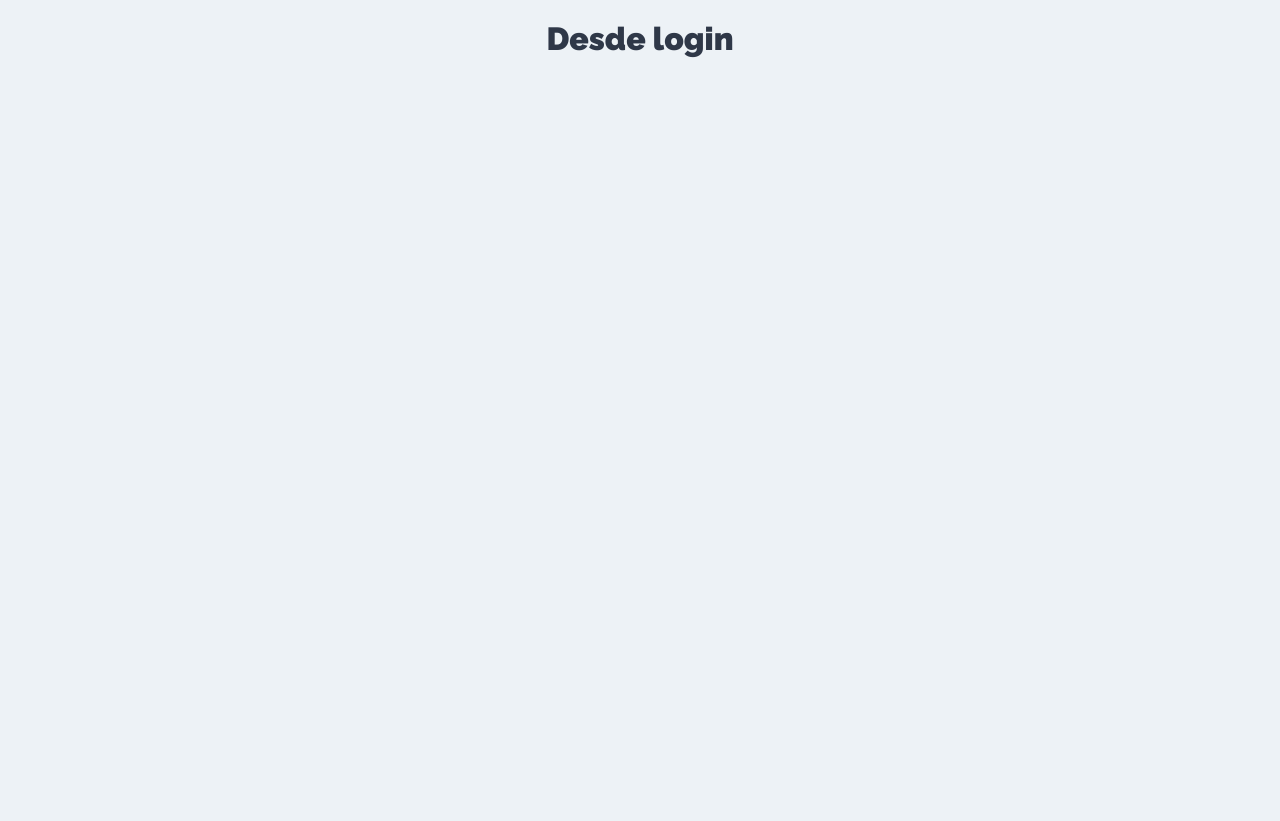
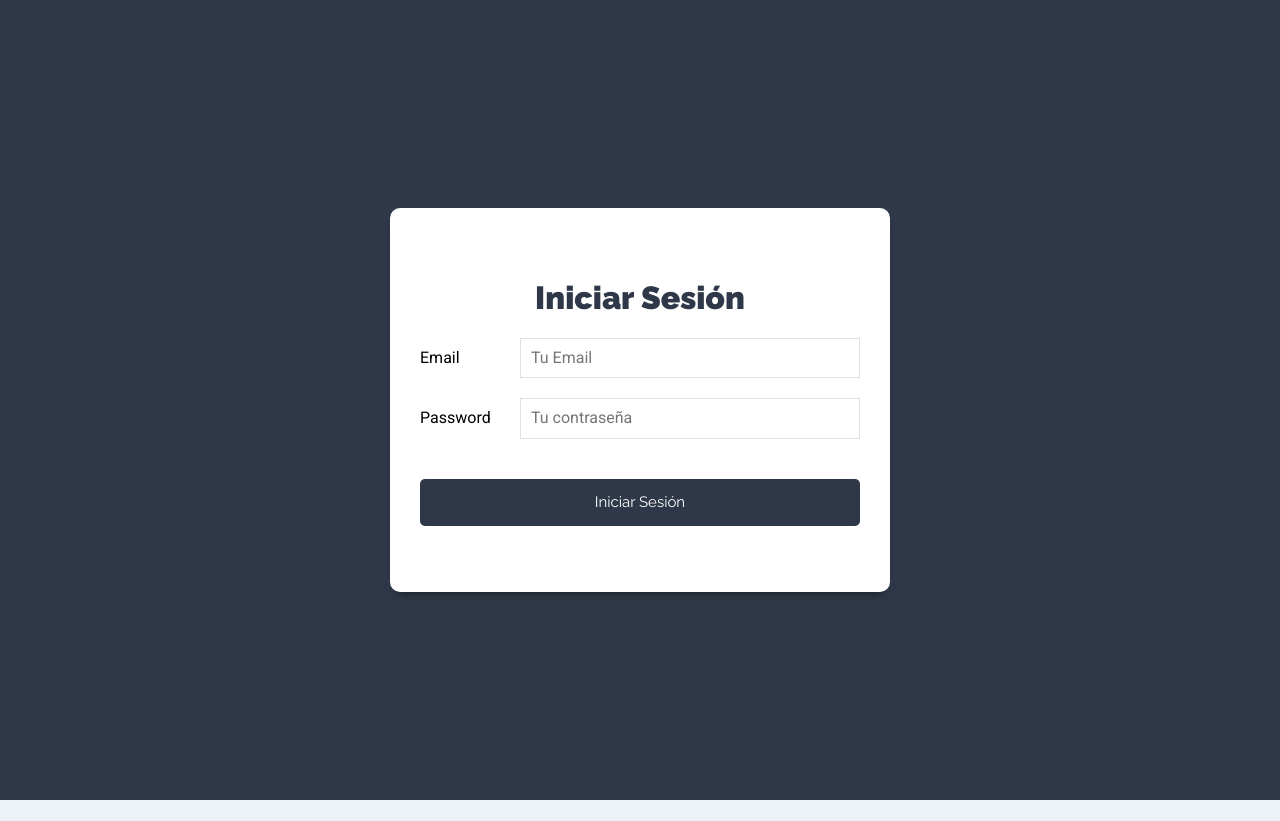
Before and after one commit to bgomez-2015482/Mern-Stack, a React (Create React App) app in the folder client/: page / in a window 1280 px wide. After the commit the page ends 800 px from the top, so only its background shows below. Built offline with nearby package versions, Linux system fonts and the light colour scheme.

Commit message:
Creating the login form

```diff
--- a/client/src/App.js
+++ b/client/src/App.js
@@ -14,7 +14,7 @@
     <Router>
       <Switch>
         <Route exact path="/" component={Login} />
-        <Route exact path="/new-accountnew-account" component={NewAccount} />
+        <Route exact path="/new-account" component={NewAccount} />
         <Route exact path="/projects" component={Projects} />
       </Switch>
     </Router>
--- a/client/src/components/auth/Login.jsx
+++ b/client/src/components/auth/Login.jsx
@@ -1,7 +1,48 @@
 import React from 'react';
 
 const Login = () => {
-    return ( <h1>Desde login</h1> );
+
+    const onChangeLogin = () => {
+
+    }
+
+    return (
+        <div className="form-usuario">
+            <div className="contenedor-form sombra-dark">
+                <h1>Iniciar Sesión</h1>
+
+                <form>
+                    <div className="campo-form">
+                        <label htmlFor="email">Email</label>
+                        <input
+                        type="email"
+                        id="email"
+                        name="email"
+                        placeholder="Tu Email"
+                        onChange={onChangeLogin}
+                        />
+                    </div>
+
+                    <div className="campo-form">
+                        <label htmlFor="password">Password</label>
+                        <input
+                        type="password"
+                        id="password"
+                        name="password"
+                        placeholder="Tu contraseña"
+                        onChange={onChangeLogin}
+                        />
+                    </div>
+
+                    <div className="campo-form">
+                        <input type="submit" className="btn btn-primario btn-block"
+                        value="Iniciar Sesión" />
+                    </div>
+
+                </form>
+            </div>
+        </div>
+    );
 }
 
 export default Login;
--- a/client/src/index.css
+++ b/client/src/index.css
@@ -55,7 +55,7 @@
   margin-top: 2rem;
   font-family: var(--headingFont);
   padding: 1.5rem;
-  font-size: 1.4;
+  font-size: 15;
   font-weight: 400;
   border-radius: .5rem;
   border: none;
```
Also changed, not shown: 1 other file (tests, documents, lock files or other folders).
